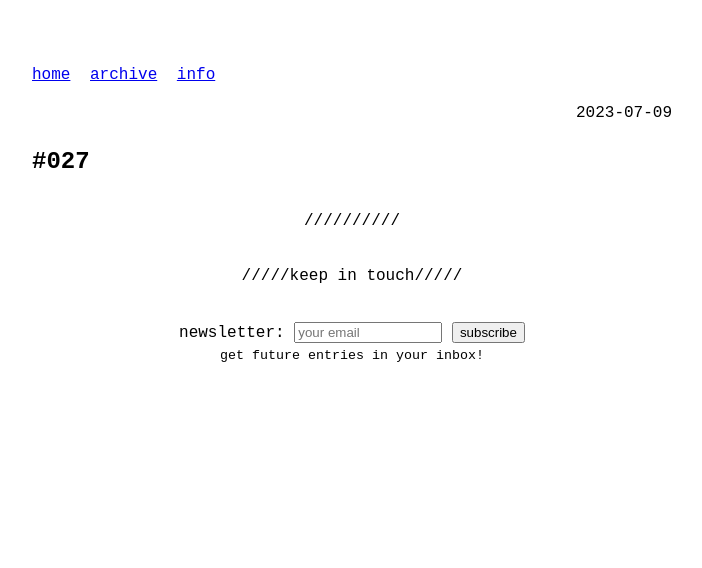
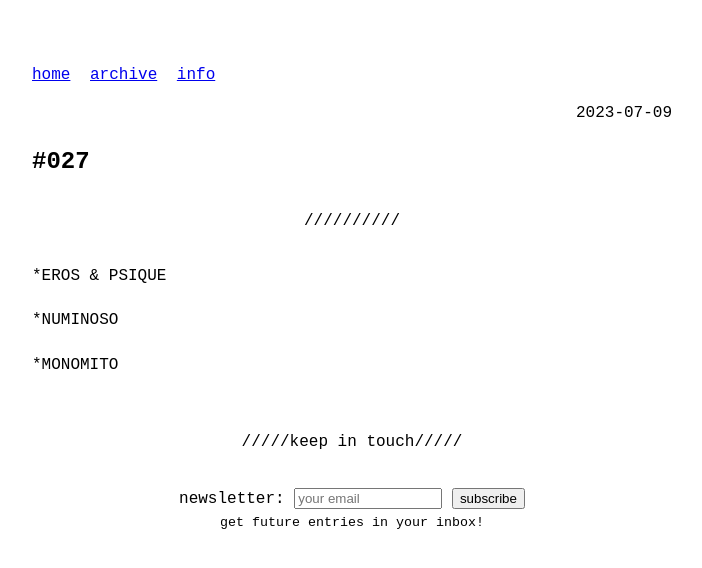
Before and after one commit to odaniloluna/odaniloluna.github.io, a Jekyll site: the page built from _posts/2023-07-09-#027.md, in a window 1280 px wide. Shown: the top 568 px of the page, without its empty margins (288-990 px from the left). Built offline with Jekyll 4.4.1, drawn with Linux system fonts in a browser that asks for light colours.

Commit message:
Update 2023-07-09-#027.md

```diff
--- a/_posts/2023-07-09-#027.md
+++ b/_posts/2023-07-09-#027.md
@@ -5,3 +5,12 @@ slug: #027
 ---
 ---
 <p class="description" style="text-align: justify;">
+*EROS & PSIQUE
+<br>
+<br>
+*NUMINOSO
+<br>
+<br>
+*MONOMITO
+<br>
+<br>
```
